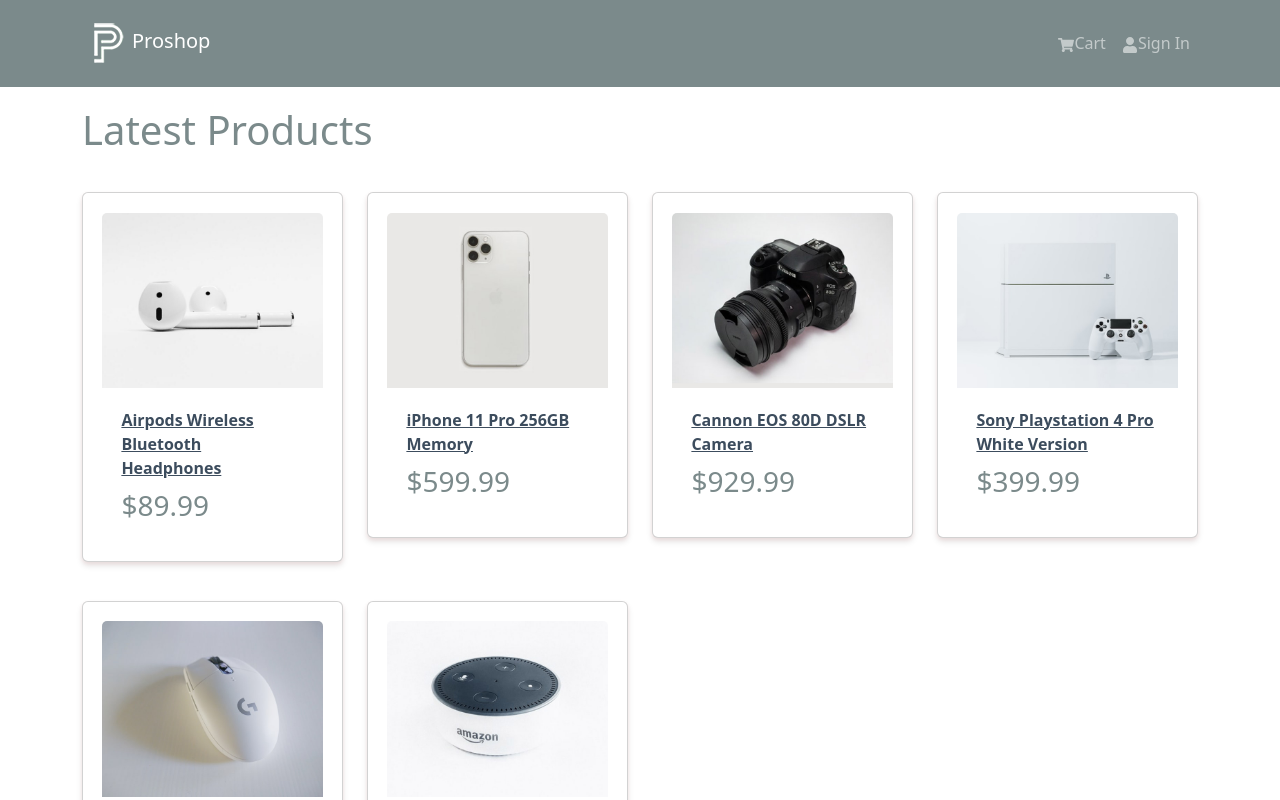
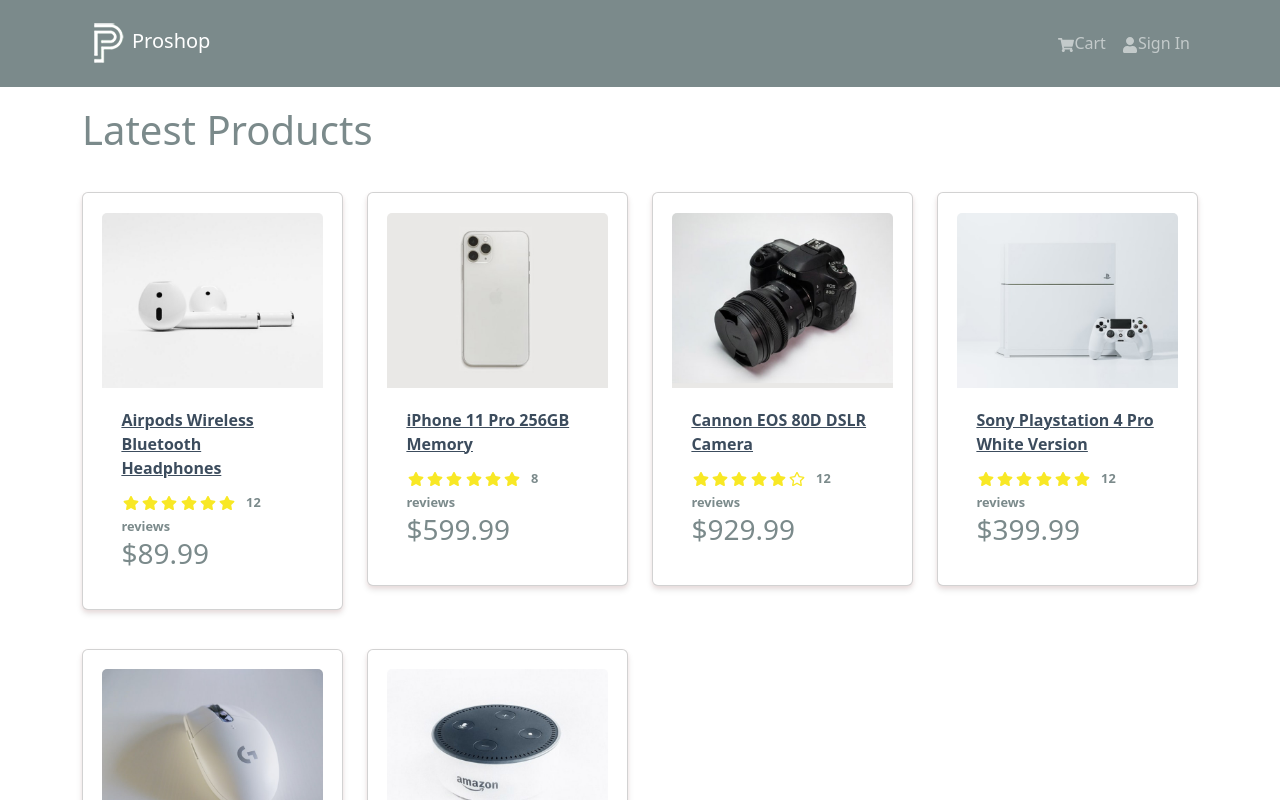
Before and after one commit to anish-maharzan/proshop, a React (Create React App) app in the folder frontend/: page / in a window 1280 px wide. Shown: the top 800 px of the page. Built offline with nearby package versions, Linux system fonts and the light colour scheme.

Commit message:
Rating Component

```diff
--- a/frontend/src/components/Product.jsx
+++ b/frontend/src/components/Product.jsx
@@ -1,5 +1,6 @@
 import { Card } from "react-bootstrap";
 import { Link } from "react-router-dom";
+import Rating from "./Rating";
 
 const Product = ({ product }) => {
   return (
@@ -14,6 +15,13 @@
             <strong>{product.name}</strong>
           </Card.Title>
         </Link>
+
+        <Card.Text as="div">
+          <Rating
+            value={product.rating}
+            text={`${product.numReviews} reviews`}
+          />
+        </Card.Text>
         <Card.Text as="h3">${product.price}</Card.Text>
       </Card.Body>
     </Card>
--- /dev/null
+++ b/frontend/src/components/Rating.jsx
@@ -0,0 +1,65 @@
+import { FaStar, FaStarHalfAlt, FaRegStar } from "react-icons/fa";
+
+const Rating = ({ value, text }) => {
+  return (
+    <div className="rating">
+      <span>
+        {value >= 1 ? (
+          <FaStar />
+        ) : value >= 0.5 ? (
+          <FaStarHalfAlt />
+        ) : (
+          <FaRegStar />
+        )}
+      </span>
+      <span>
+        {value >= 1 ? (
+          <FaStar />
+        ) : value >= 0.5 ? (
+          <FaStarHalfAlt />
+        ) : (
+          <FaRegStar />
+        )}
+      </span>
+      <span>
+        {value >= 2 ? (
+          <FaStar />
+        ) : value >= 1.5 ? (
+          <FaStarHalfAlt />
+        ) : (
+          <FaRegStar />
+        )}
+      </span>
+      <span>
+        {value >= 3 ? (
+          <FaStar />
+        ) : value >= 2.5 ? (
+          <FaStarHalfAlt />
+        ) : (
+          <FaRegStar />
+        )}
+      </span>
+      <span>
+        {value >= 3 ? (
+          <FaStar />
+        ) : value >= 3.5 ? (
+          <FaStarHalfAlt />
+        ) : (
+          <FaRegStar />
+        )}
+      </span>
+      <span>
+        {value >= 4 ? (
+          <FaStar />
+        ) : value >= 4.5 ? (
+          <FaStarHalfAlt />
+        ) : (
+          <FaRegStar />
+        )}
+      </span>
+      <span className="rating-text">{text && text}</span>
+    </div>
+  );
+};
+
+export default Rating;
```
